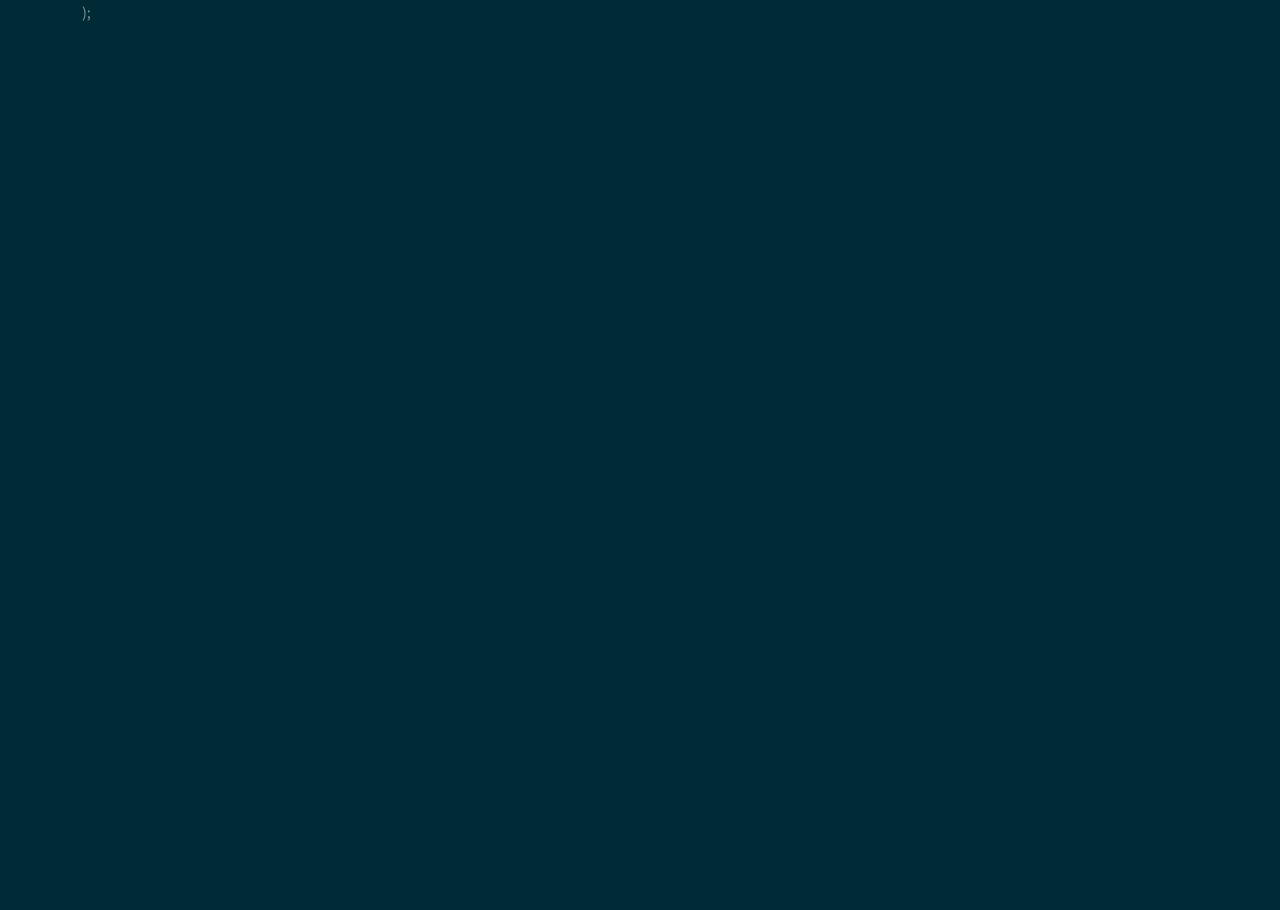
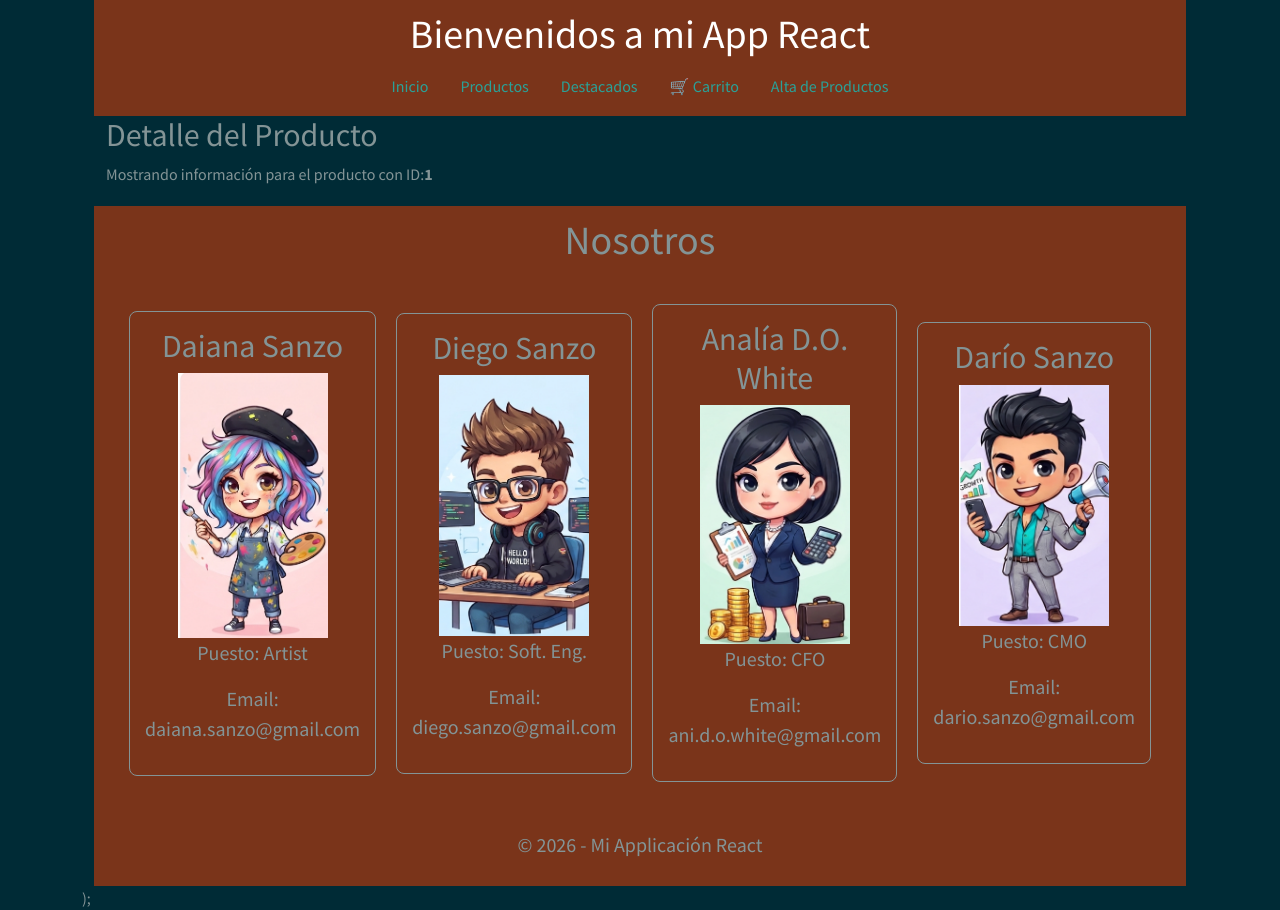
Before and after one commit to diegoisanzo/reactjs-tp, a React (Vite) app: page /producto/1 in a window 1280 px wide. Before the commit this address had no page. Before the commit the page ends 800 px from the top, so only its background shows below. Built offline with nearby package versions, Linux system fonts and the light colour scheme.

Commit message:
adds ProductoDetalle

```diff
--- a/src/App.jsx
+++ b/src/App.jsx
@@ -5,6 +5,7 @@ import './bootstrap.min.css';
 import {FormularioContainer} from "./componentes/FormularioContainer/FormularioContainer.jsx";
 import {Route, Routes} from "react-router-dom";
 import Productos from "./componentes/Productos/Productos.jsx";
+import ProductoDetalle from "./componentes/Productos/ProductoDetalle/ProductoDetalle.jsx";
 
 function App() {
 
@@ -17,6 +18,7 @@ function App() {
                   <Route path="/destacados" element={<Productos Mensaje={"Todos los productos"}/>} />
                   <Route path="/carrito" element={<p>TODO: CARRITO!</p>}/>
                   <Route path="/alta" element={<FormularioContainer/>} />
+                  <Route path="/producto/:id" element={<ProductoDetalle />} />
               </Route>
           </Routes>);
       </div>
--- a/src/componentes/Productos/ProductoDetalle/ProductoDetalle.jsx
+++ b/src/componentes/Productos/ProductoDetalle/ProductoDetalle.jsx
@@ -1,8 +1,14 @@
-
-function ProductoDetalle() {
-    return <>
-        <p>TODO: function ProductoDetalle(...)!</p>
-    </>;
-}
-
+import { useParams } from 'react-router-dom';
+const ProductoDetalle = () => {
+    const { id } = useParams();
+    // Con este 'id', podríamos hacer una llamada a una API para buscar los datos del producto
+    return (
+        <div>
+            {/* TODO: terminar! */}
+            <h2>Detalle del Producto</h2>
+            <p>Mostrando información para el producto con ID:
+             <strong>{id}</strong></p>
+        </div>
+    );
+};
 export default ProductoDetalle;
```
